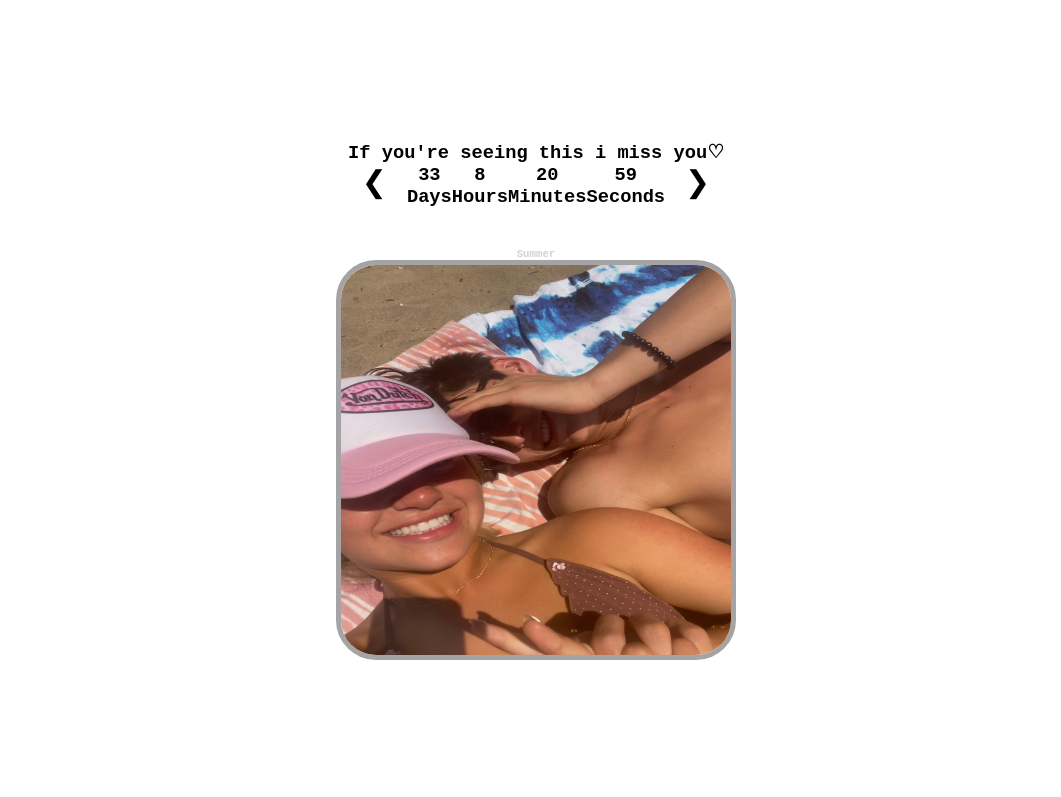
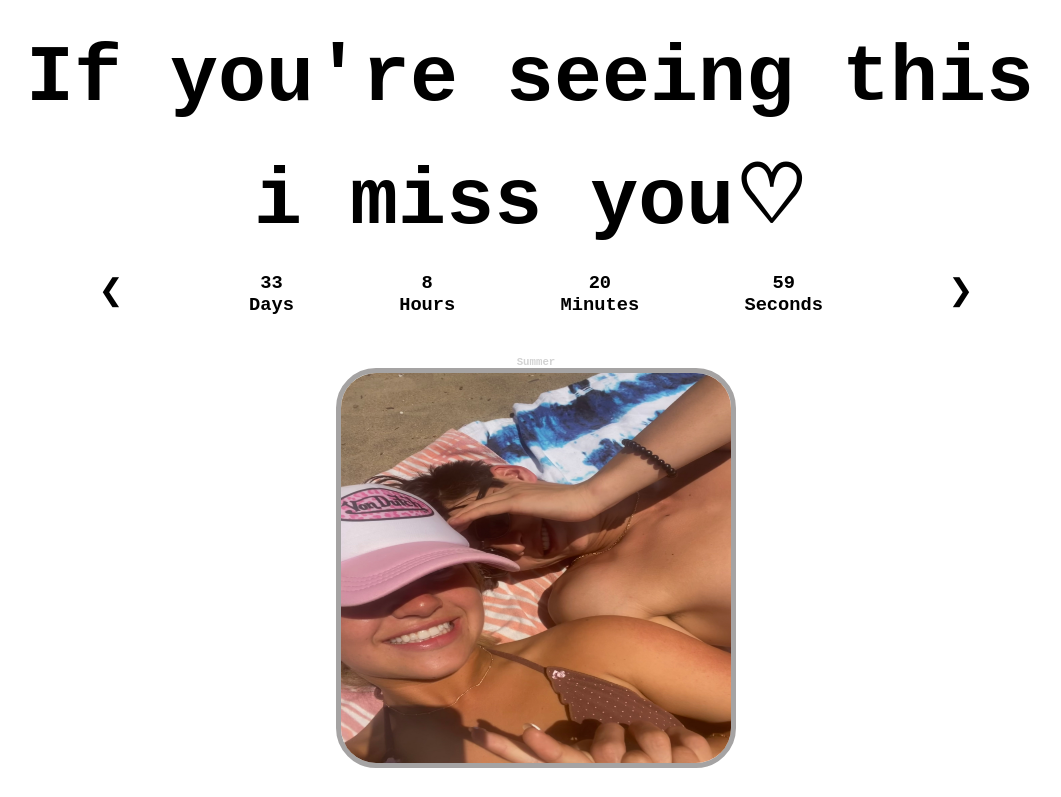
Before and after one commit to 23mcdonaldm/countdown-surprise, a plain HTML site: page index.html in a window 1280 px wide. Shown: the top 797 px of the page, without its empty margins (104-1165 px from the left). Drawn offline with Linux system fonts and the light colour scheme.

Commit message:
styling update

```diff
--- a/index.html
+++ b/index.html
@@ -12,7 +12,8 @@
     <body>
         <section class="coming-soon">
             <div>
-                <h3>If you're seeing this i miss you♡</h3>
+                <h2>If you're seeing this</h2>
+                <h2>i miss you♡</h2>
                 <div class="countdown">
                     <div class="arrow arrow-left">&#10094;</div>
                     <div class="container-day">
```
